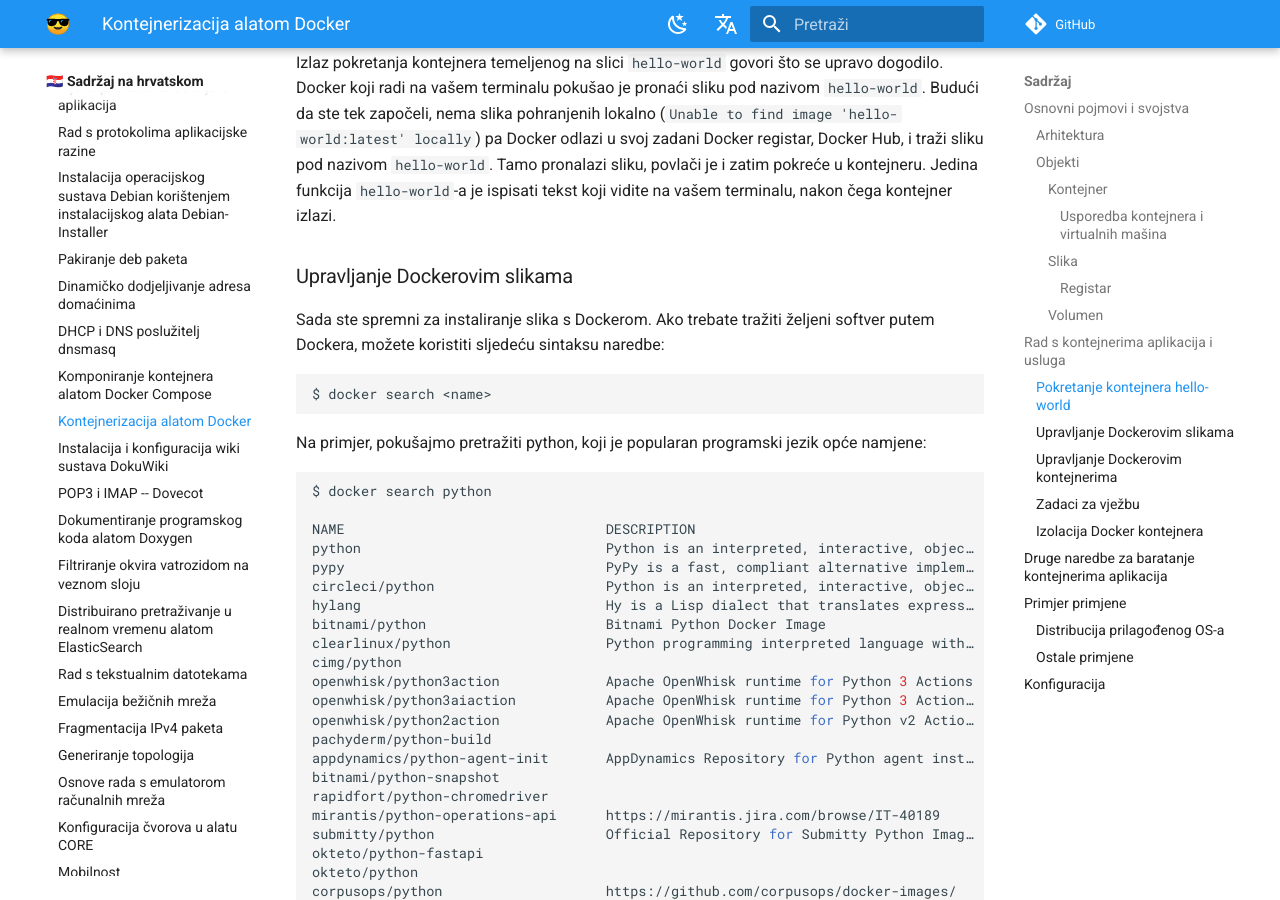
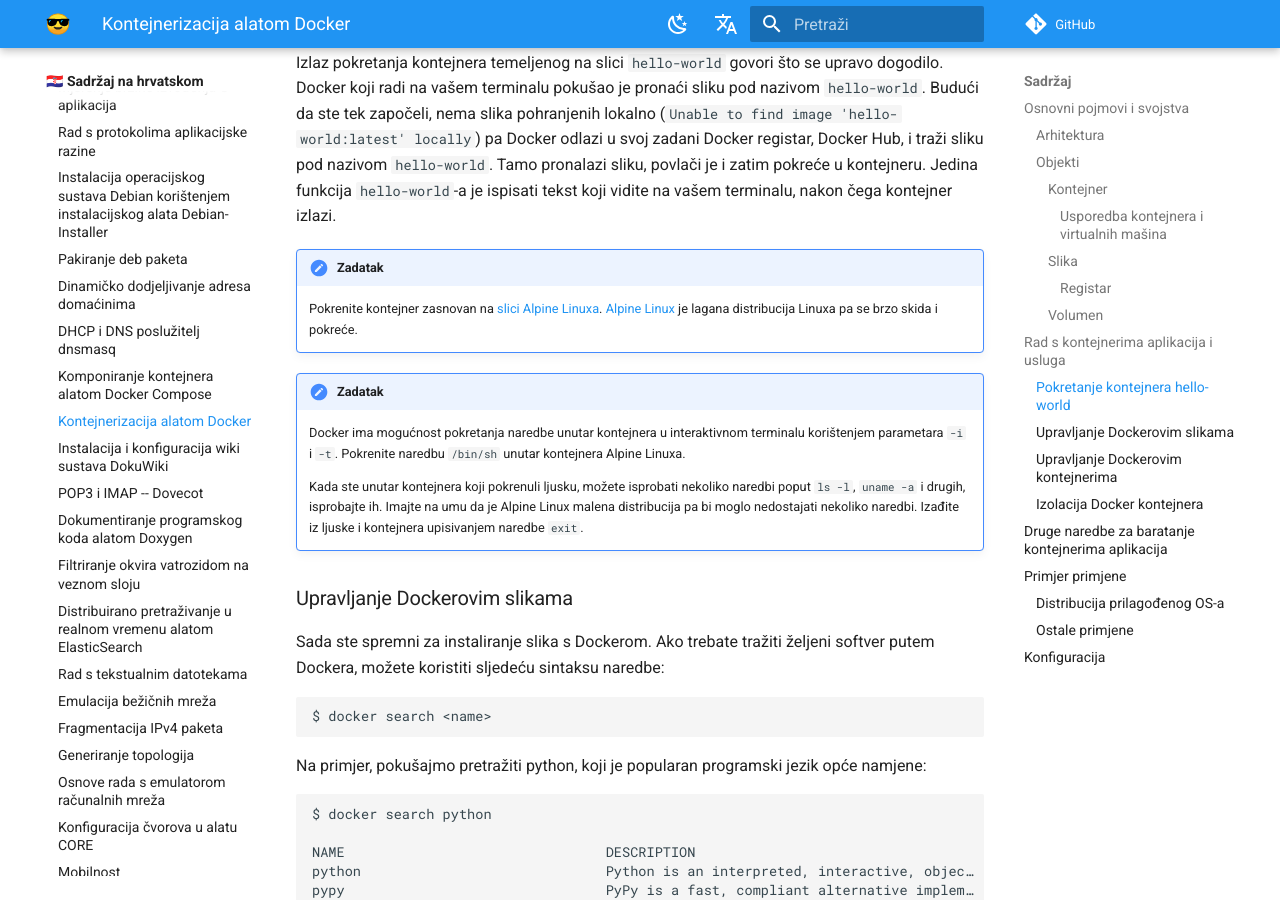
Before and after one commit to gaseri/website, an MkDocs documentation site: the page built from docs/hr/nastava/materijali/docker-kontejneri.md, in a window 1280 px wide and 900 px high, scrolled down 5103 px. Built offline with MkDocs 1.6.1 and Material for MkDocs 9.7.7, drawn with Linux system fonts in a browser that asks for light colours; comment, search, counter and statistics services are not loaded; some of the changed text lies outside the part shown.

Commit message:
Reformatted Alpine Linux assignments in Docker exercises

````diff
--- a/docs/hr/nastava/materijali/docker-kontejneri.md
+++ b/docs/hr/nastava/materijali/docker-kontejneri.md
@@ -171,6 +171,14 @@
 
 Izlaz pokretanja kontejnera temeljenog na slici `hello-world` govori što se upravo dogodilo. Docker koji radi na vašem terminalu pokušao je pronaći sliku pod nazivom `hello-world`. Budući da ste tek započeli, nema slika pohranjenih lokalno (`Unable to find image 'hello-world:latest' locally`) pa Docker odlazi u svoj zadani Docker registar, Docker Hub, i traži sliku pod nazivom `hello-world`. Tamo pronalazi sliku, povlači je i zatim pokreće u kontejneru. Jedina funkcija `hello-world`-a je ispisati tekst koji vidite na vašem terminalu, nakon čega kontejner izlazi.
 
+!!! admonition "Zadatak"
+    Pokrenite kontejner zasnovan na [slici Alpine Linuxa](https://hub.docker.com/_/alpine/). [Alpine Linux](https://alpinelinux.org/) je lagana distribucija Linuxa pa se brzo skida i pokreće.
+
+!!! admonition "Zadatak"
+    Docker ima mogućnost pokretanja naredbe unutar kontejnera u interaktivnom terminalu korištenjem parametara `-i` i `-t`. Pokrenite naredbu `/bin/sh` unutar kontejnera Alpine Linuxa.
+
+    Kada ste unutar kontejnera koji pokrenuli ljusku, možete isprobati nekoliko naredbi poput `ls -l`, `uname -a` i drugih, isprobajte ih. Imajte na umu da je Alpine Linux malena distribucija pa bi moglo nedostajati nekoliko naredbi. Izađite iz ljuske i kontejnera upisivanjem naredbe `exit`.
+
 ### Upravljanje Dockerovim slikama
 
 Sada ste spremni za instaliranje slika s Dockerom. Ako trebate tražiti željeni softver putem Dockera, možete koristiti sljedeću sintaksu naredbe:
@@ -334,11 +342,6 @@
 ``` shell
 $ docker rm intelligent_babbage
 ```
-
-### Zadaci za vježbu
-
-1. Pokrenite Alpine kontejner. Alpine je lagana distribucija Linuxa pa se brzo skida i pokreće.
-2. Docker ima mogućnost dodavanjem oznake za pokretanje kontejnera u interaktivnom terminalu. Za ovaj primjer upišite `docker container run -it alpine /bin/sh`. Sada ste unutar kontejnera koji pokreće Linux ljusku i možete isprobati nekoliko naredbi poput `ls -l`, `uname -a` i drugih, isprobajte ih. Imajte na umu da je Alpine mali Linux OS pa bi moglo nedostajati nekoliko naredbi. Izađite iz ljuske i kontejnera upisivanjem `exit` naredbe.
 
 ### Izolacija Docker kontejnera
 
````
